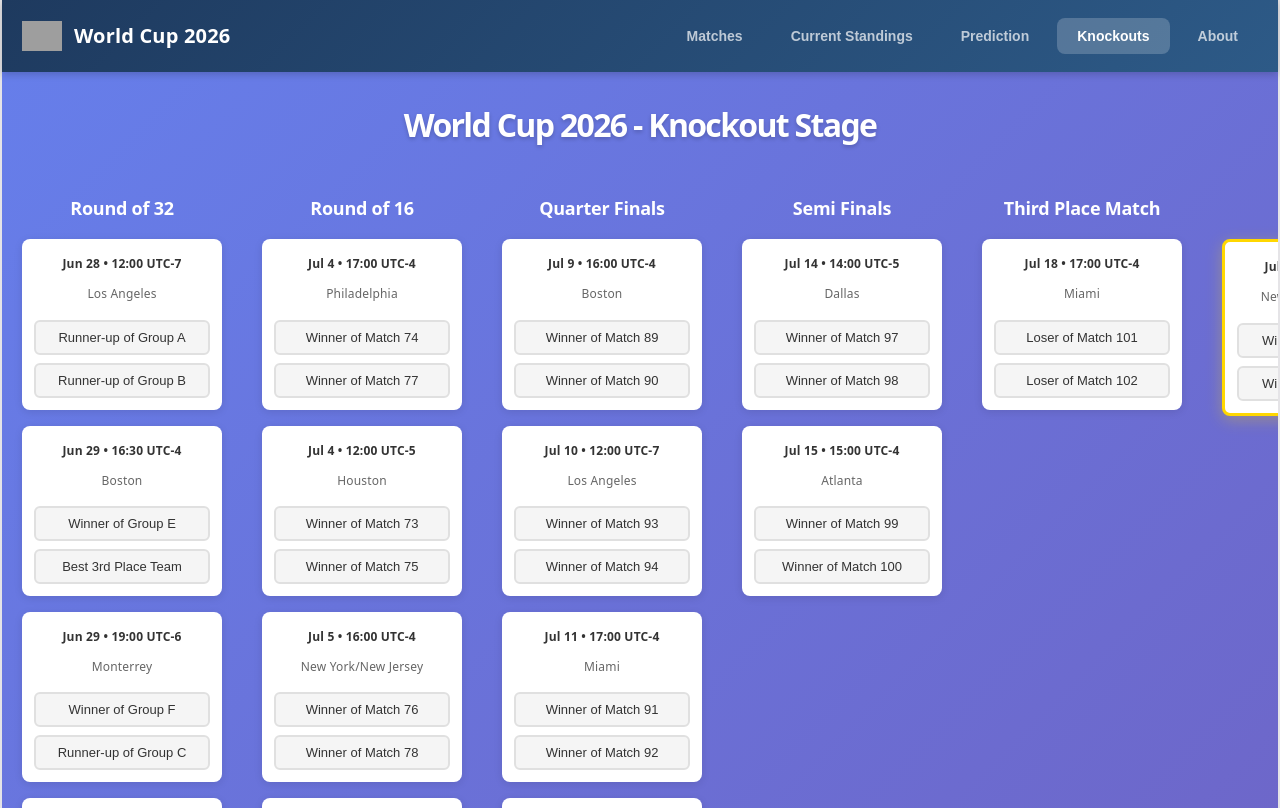
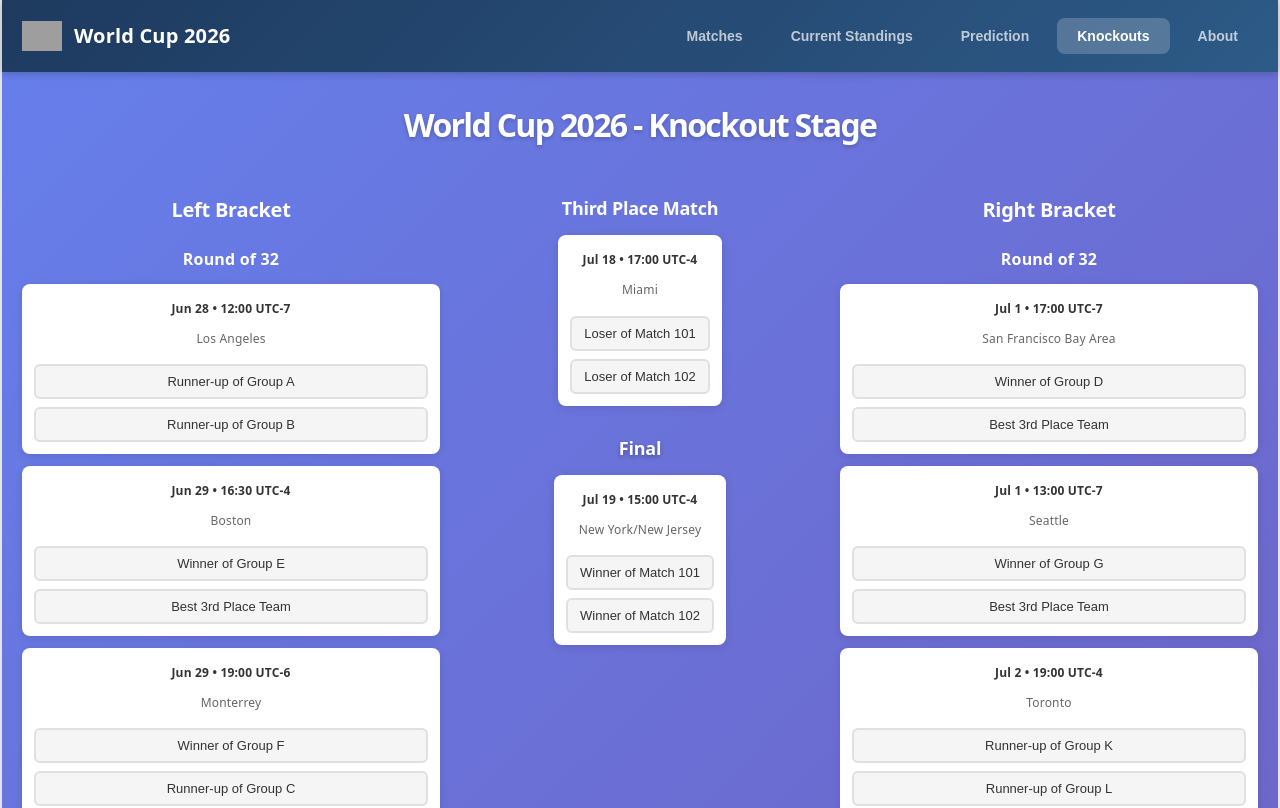
Before and after one commit to dinolongo/world-cup-ui, a Vue app: page /knockouts in a window 1280 px wide. Shown: the top 808 px of the page. Built offline with nearby package versions, Linux system fonts and the light colour scheme; grey boxes are pictures that could not be loaded.

Commit message:
refactor pages

```diff
--- /dev/null
+++ b/src/components/KnockoutMatchCard.vue
@@ -0,0 +1,151 @@
+<script setup>
+import { computed } from 'vue'
+import { teamCrests } from '../data/constants'
+
+const props = defineProps({
+  match: {
+    type: Object,
+    required: true
+  },
+  team1Name: {
+    type: String,
+    required: true
+  },
+  team2Name: {
+    type: String,
+    required: true
+  },
+  stadium: {
+    type: Object,
+    default: null
+  }
+})
+
+const emit = defineEmits(['select-winner'])
+
+const formatDate = (dateStr) => {
+  const date = new Date(dateStr)
+  return date.toLocaleDateString('en-US', { month: 'short', day: 'numeric' })
+}
+
+const formatTime = (timeStr) => {
+  return timeStr
+}
+
+const getTeamCrest = (teamName) => {
+  return teamCrests[teamName] || null
+}
+
+const handleTeamClick = (team) => {
+  emit('select-winner', team)
+}
+</script>
+
+<template>
+  <div class="knockout-match-card">
+    <div class="match-info">
+      <span class="date-time">{{ formatDate(match.date) }} • {{ formatTime(match.time) }}</span>
+      <span class="stadium">{{ stadium?.name || match.ground }}</span>
+      <span class="city">{{ stadium?.city || '' }}</span>
+    </div>
+    <div class="teams">
+      <button
+        class="team-button"
+        @click="handleTeamClick(team1Name)"
+      >
+        <img
+          v-if="getTeamCrest(team1Name)"
+          :src="getTeamCrest(team1Name)"
+          class="team-flag"
+          alt=""
+        />
+        {{ team1Name }}
+      </button>
+      <button
+        class="team-button"
+        @click="handleTeamClick(team2Name)"
+      >
+        <img
+          v-if="getTeamCrest(team2Name)"
+          :src="getTeamCrest(team2Name)"
+          class="team-flag"
+          alt=""
+        />
+        {{ team2Name }}
+      </button>
+    </div>
+  </div>
+</template>
+
+<style scoped>
+.knockout-match-card {
+  background: white;
+  border-radius: 8px;
+  padding: 12px;
+  box-shadow: 0 2px 8px rgba(0, 0, 0, 0.1);
+}
+
+.match-info {
+  display: flex;
+  flex-direction: column;
+  gap: 4px;
+  margin-bottom: 8px;
+  font-size: 12px;
+  color: #666;
+}
+
+.date-time {
+  font-weight: 600;
+  color: #333;
+}
+
+.stadium {
+  color: #666;
+  font-weight: 500;
+}
+
+.city {
+  color: #999;
+  font-size: 11px;
+}
+
+.teams {
+  display: flex;
+  flex-direction: column;
+  gap: 8px;
+}
+
+.team-button {
+  background: #f5f5f5;
+  border: 2px solid #e0e0e0;
+  border-radius: 6px;
+  padding: 8px 12px;
+  font-size: 13px;
+  font-weight: 500;
+  color: #333;
+  cursor: pointer;
+  transition: all 0.2s ease;
+  text-align: center;
+  display: flex;
+  align-items: center;
+  justify-content: center;
+  gap: 8px;
+}
+
+.team-button:hover {
+  background: #e8f4e8;
+  border-color: #4caf50;
+  color: #2e7d32;
+}
+
+.team-button:active {
+  transform: scale(0.98);
+}
+
+.team-flag {
+  width: 24px;
+  height: 24px;
+  object-fit: contain;
+  flex-shrink: 0;
+}
+</style>
--- a/src/pages/KnockoutsPage.vue
+++ b/src/pages/KnockoutsPage.vue
@@ -4,6 +4,7 @@ import matchStadiumData from '../data/match-stadium.json'
 import stadiumData from '../data/stadium-data.json'
 import { usePredictionStore } from '../stores/predictionStore'
 import { teamCrests } from '../data/constants'
+import KnockoutMatchCard from '../components/KnockoutMatchCard.vue'
 
 const predictionStore = usePredictionStore()
 
@@ -157,6 +158,33 @@ onMounted(() => {
   loading.value = false
 })
 
+// Split matches into left and right brackets
+const leftBracketMatches = computed(() => {
+  return knockoutMatches.value.filter(match =>
+    match.num >= 73 && match.num <= 80 || // Ro32 left
+    match.num >= 89 && match.num <= 92 || // Ro16 left
+    match.num >= 97 && match.num <= 98 || // QF left
+    match.num === 101 // SF left
+  )
+})
+
+const rightBracketMatches = computed(() => {
+  return knockoutMatches.value.filter(match =>
+    match.num >= 81 && match.num <= 88 || // Ro32 right
+    match.num >= 93 && match.num <= 96 || // Ro16 right
+    match.num >= 99 && match.num <= 100 || // QF right
+    match.num === 102 // SF right
+  )
+})
+
+const finalMatch = computed(() => {
+  return knockoutMatches.value.find(match => match.round === 'Final')
+})
+
+const thirdPlaceMatch = computed(() => {
+  return knockoutMatches.value.find(match => match.round === 'Match for third place')
+})
+
 // Get stadium details by name
 const getStadium = (groundName) => {
   return stadiums.value.find(stadium => stadium.name === groundName) || null
@@ -230,10 +258,6 @@ const formatTeamNamePlaceholder = (teamCode) => {
   return teamCode
 }
 
-// Get team crest URL
-const getTeamCrest = (teamName) => {
-  return teamCrests[teamName] || null
-}
 
 // Store for knockout predictions
 const knockoutPredictions = ref({})
@@ -273,266 +297,166 @@ const selectWinner = (match, team) => {
     </div>
 
     <div v-else class="bracket-container">
+      <!-- Left Bracket -->
+      <div class="bracket-side left-bracket">
+        <h2>Left Bracket</h2>
+
         <!-- Round of 32 -->
-      <div class="round">
-        <h2>Round of 32</h2>
+        <div class="round-section">
+          <h3>Round of 32</h3>
           <div class="matches">
-          <div
-            v-for="match in knockoutMatches.filter(m => m.round === 'Round of 32')"
+            <KnockoutMatchCard
+              v-for="match in leftBracketMatches.filter(m => m.round === 'Round of 32')"
               :key="match.num"
-            class="match-card"
-          >
-            <div class="match-info">
-              <span class="date-time">{{ formatDate(match.date) }} • {{ formatTime(match.time) }}</span>
-              <span class="stadium">{{ getStadium(match.ground)?.name || match.ground }}</span>
-              <span class="city">{{ getStadium(match.ground)?.city || '' }}</span>
+              :match="match"
+              :team1-name="getTeamName(match.team1, match.num, match.team2)"
+              :team2-name="getTeamName(match.team2, match.num, match.team1)"
+              :stadium="getStadium(match.ground)"
+              @select-winner="selectWinner(match, $event)"
+            />
           </div>
-            <div class="teams">
-              <button
-                class="team-button"
-                @click="selectWinner(match, getTeamName(match.team1, match.num, match.team2))"
-              >
-                <img
-                  v-if="getTeamCrest(getTeamName(match.team1, match.num, match.team2))"
-                  :src="getTeamCrest(getTeamName(match.team1, match.num, match.team2))"
-                  class="team-flag"
-                  alt=""
+        </div>
+
+        <!-- Round of 16 -->
+        <div class="round-section">
+          <h3>Round of 16</h3>
+          <div class="matches">
+            <KnockoutMatchCard
+              v-for="match in leftBracketMatches.filter(m => m.round === 'Round of 16')"
+              :key="match.num"
+              :match="match"
+              :team1-name="getTeamName(match.team1, match.num, match.team2)"
+              :team2-name="getTeamName(match.team2, match.num, match.team1)"
+              :stadium="getStadium(match.ground)"
+              @select-winner="selectWinner(match, $event)"
             />
-                {{ getTeamName(match.team1, match.num, match.team2) }}
-              </button>
-              <button
-                class="team-button"
-                @click="selectWinner(match, getTeamName(match.team2, match.num, match.team1))"
-              >
-                <img
-                  v-if="getTeamCrest(getTeamName(match.team2, match.num, match.team1))"
-                  :src="getTeamCrest(getTeamName(match.team2, match.num, match.team1))"
-                  class="team-flag"
-                  alt=""
+          </div>
+        </div>
+
+        <!-- Quarter Finals -->
+        <div class="round-section">
+          <h3>Quarter Finals</h3>
+          <div class="matches">
+            <KnockoutMatchCard
+              v-for="match in leftBracketMatches.filter(m => m.round === 'Quarter-final')"
+              :key="match.num"
+              :match="match"
+              :team1-name="getTeamName(match.team1, match.num, match.team2)"
+              :team2-name="getTeamName(match.team2, match.num, match.team1)"
+              :stadium="getStadium(match.ground)"
+              @select-winner="selectWinner(match, $event)"
             />
-                {{ getTeamName(match.team2, match.num, match.team1) }}
-              </button>
           </div>
+        </div>
+
+        <!-- Semi Final -->
+        <div class="round-section">
+          <h3>Semi Final</h3>
+          <div class="matches">
+            <KnockoutMatchCard
+              v-for="match in leftBracketMatches.filter(m => m.round === 'Semi-final')"
+              :key="match.num"
+              :match="match"
+              :team1-name="getTeamName(match.team1, match.num, match.team2)"
+              :team2-name="getTeamName(match.team2, match.num, match.team1)"
+              :stadium="getStadium(match.ground)"
+              @select-winner="selectWinner(match, $event)"
+            />
           </div>
         </div>
       </div>
 
-      <!-- Round of 16 -->
-      <div class="round">
-        <h2>Round of 16</h2>
-        <div class="matches">
-          <div
-            v-for="match in knockoutMatches.filter(m => m.round === 'Round of 16')"
-            :key="match.num"
-            class="match-card"
-          >
-            <div class="match-info">
-              <span class="date-time">{{ formatDate(match.date) }} • {{ formatTime(match.time) }}</span>
-              <span class="stadium">{{ getStadium(match.ground)?.name || match.ground }}</span>
-              <span class="city">{{ getStadium(match.ground)?.city || '' }}</span>
+      <!-- Center Section (Final & Third Place) -->
+      <div class="center-section">
+        <div v-if="thirdPlaceMatch" class="third-place-section">
+          <h2>Third Place Match</h2>
+          <KnockoutMatchCard
+            :match="thirdPlaceMatch"
+            :team1-name="getTeamName(thirdPlaceMatch.team1, thirdPlaceMatch.num, thirdPlaceMatch.team2)"
+            :team2-name="getTeamName(thirdPlaceMatch.team2, thirdPlaceMatch.num, thirdPlaceMatch.team1)"
+            :stadium="getStadium(thirdPlaceMatch.ground)"
+            @select-winner="selectWinner(thirdPlaceMatch, $event)"
+          />
         </div>
-            <div class="teams">
-              <button
-                class="team-button"
-                @click="selectWinner(match, getTeamName(match.team1, match.num, match.team2))"
-              >
-                <img
-                  v-if="getTeamCrest(getTeamName(match.team1, match.num, match.team2))"
-                  :src="getTeamCrest(getTeamName(match.team1, match.num, match.team2))"
-                  class="team-flag"
-                  alt=""
+
+        <div v-if="finalMatch" class="final-section">
+          <h2 class="final-title">Final</h2>
+          <KnockoutMatchCard
+            :match="finalMatch"
+            :team1-name="getTeamName(finalMatch.team1, finalMatch.num, finalMatch.team2)"
+            :team2-name="getTeamName(finalMatch.team2, finalMatch.num, finalMatch.team1)"
+            :stadium="getStadium(finalMatch.ground)"
+            @select-winner="selectWinner(finalMatch, $event)"
+            class="final-card"
           />
-                {{ getTeamName(match.team1, match.num, match.team2) }}
-              </button>
-              <button
-                class="team-button"
-                @click="selectWinner(match, getTeamName(match.team2, match.num, match.team1))"
-              >
-                <img
-                  v-if="getTeamCrest(getTeamName(match.team2, match.num, match.team1))"
-                  :src="getTeamCrest(getTeamName(match.team2, match.num, match.team1))"
-                  class="team-flag"
-                  alt=""
-                />
-                {{ getTeamName(match.team2, match.num, match.team1) }}
-              </button>
         </div>
       </div>
+
+      <!-- Right Bracket -->
+      <div class="bracket-side right-bracket">
+        <h2>Right Bracket</h2>
+
+        <!-- Round of 32 -->
+        <div class="round-section">
+          <h3>Round of 32</h3>
+          <div class="matches">
+            <KnockoutMatchCard
+              v-for="match in rightBracketMatches.filter(m => m.round === 'Round of 32')"
+              :key="match.num"
+              :match="match"
+              :team1-name="getTeamName(match.team1, match.num, match.team2)"
+              :team2-name="getTeamName(match.team2, match.num, match.team1)"
+              :stadium="getStadium(match.ground)"
+              @select-winner="selectWinner(match, $event)"
+            />
+          </div>
+        </div>
+
+        <!-- Round of 16 -->
+        <div class="round-section">
+          <h3>Round of 16</h3>
+          <div class="matches">
+            <KnockoutMatchCard
+              v-for="match in rightBracketMatches.filter(m => m.round === 'Round of 16')"
+              :key="match.num"
+              :match="match"
+              :team1-name="getTeamName(match.team1, match.num, match.team2)"
+              :team2-name="getTeamName(match.team2, match.num, match.team1)"
+              :stadium="getStadium(match.ground)"
+              @select-winner="selectWinner(match, $event)"
+            />
           </div>
         </div>
 
         <!-- Quarter Finals -->
-      <div class="round">
-        <h2>Quarter Finals</h2>
+        <div class="round-section">
+          <h3>Quarter Finals</h3>
           <div class="matches">
-          <div
-            v-for="match in knockoutMatches.filter(m => m.round === 'Quarter-final')"
+            <KnockoutMatchCard
+              v-for="match in rightBracketMatches.filter(m => m.round === 'Quarter-final')"
               :key="match.num"
-            class="match-card"
-          >
-            <div class="match-info">
-              <span class="date-time">{{ formatDate(match.date) }} • {{ formatTime(match.time) }}</span>
-              <span class="stadium">{{ getStadium(match.ground)?.name || match.ground }}</span>
-              <span class="city">{{ getStadium(match.ground)?.city || '' }}</span>
-            </div>
-            <div class="teams">
-              <button
-                class="team-button"
-                @click="selectWinner(match, getTeamName(match.team1, match.num, match.team2))"
-              >
-                <img
-                  v-if="getTeamCrest(getTeamName(match.team1, match.num, match.team2))"
-                  :src="getTeamCrest(getTeamName(match.team1, match.num, match.team2))"
-                  class="team-flag"
-                  alt=""
+              :match="match"
+              :team1-name="getTeamName(match.team1, match.num, match.team2)"
+              :team2-name="getTeamName(match.team2, match.num, match.team1)"
+              :stadium="getStadium(match.ground)"
+              @select-winner="selectWinner(match, $event)"
             />
-                {{ getTeamName(match.team1, match.num, match.team2) }}
-              </button>
-              <button
-                class="team-button"
-                @click="selectWinner(match, getTeamName(match.team2, match.num, match.team1))"
-              >
-                <img
-                  v-if="getTeamCrest(getTeamName(match.team2, match.num, match.team1))"
-                  :src="getTeamCrest(getTeamName(match.team2, match.num, match.team1))"
-                  class="team-flag"
-                  alt=""
-                />
-                {{ getTeamName(match.team2, match.num, match.team1) }}
-              </button>
-            </div>
-          </div>
           </div>
         </div>
 
-      <!-- Semi Finals -->
-      <div class="round">
-        <h2>Semi Finals</h2>
+        <!-- Semi Final -->
+        <div class="round-section">
+          <h3>Semi Final</h3>
           <div class="matches">
-          <div
-            v-for="match in knockoutMatches.filter(m => m.round === 'Semi-final')"
+            <KnockoutMatchCard
+              v-for="match in rightBracketMatches.filter(m => m.round === 'Semi-final')"
               :key="match.num"
-            class="match-card"
-          >
-            <div class="match-info">
-              <span class="date-time">{{ formatDate(match.date) }} • {{ formatTime(match.time) }}</span>
-              <span class="stadium">{{ getStadium(match.ground)?.name || match.ground }}</span>
-              <span class="city">{{ getStadium(match.ground)?.city || '' }}</span>
-            </div>
-            <div class="teams">
-              <button
-                class="team-button"
-                @click="selectWinner(match, getTeamName(match.team1, match.num, match.team2))"
-              >
-                <img
-                  v-if="getTeamCrest(getTeamName(match.team1, match.num, match.team2))"
-                  :src="getTeamCrest(getTeamName(match.team1, match.num, match.team2))"
-                  class="team-flag"
-                  alt=""
+              :match="match"
+              :team1-name="getTeamName(match.team1, match.num, match.team2)"
+              :team2-name="getTeamName(match.team2, match.num, match.team1)"
+              :stadium="getStadium(match.ground)"
+              @select-winner="selectWinner(match, $event)"
             />
-                {{ getTeamName(match.team1, match.num, match.team2) }}
-              </button>
-              <button
-                class="team-button"
-                @click="selectWinner(match, getTeamName(match.team2, match.num, match.team1))"
-              >
-                <img
-                  v-if="getTeamCrest(getTeamName(match.team2, match.num, match.team1))"
-                  :src="getTeamCrest(getTeamName(match.team2, match.num, match.team1))"
-                  class="team-flag"
-                  alt=""
-                />
-                {{ getTeamName(match.team2, match.num, match.team1) }}
-              </button>
-            </div>
-          </div>
-        </div>
-      </div>
-
-      <!-- Third Place Match -->
-      <div class="round">
-        <h2>Third Place Match</h2>
-        <div class="matches">
-          <div
-            v-for="match in knockoutMatches.filter(m => m.round === 'Match for third place')"
-            :key="match.num"
-            class="match-card"
-          >
-            <div class="match-info">
-              <span class="date-time">{{ formatDate(match.date) }} • {{ formatTime(match.time) }}</span>
-              <span class="stadium">{{ getStadium(match.ground)?.name || match.ground }}</span>
-              <span class="city">{{ getStadium(match.ground)?.city || '' }}</span>
-            </div>
-            <div class="teams">
-              <button
-                class="team-button"
-                @click="selectWinner(match, getTeamName(match.team1, match.num, match.team2))"
-              >
-                <img
-                  v-if="getTeamCrest(getTeamName(match.team1, match.num, match.team2))"
-                  :src="getTeamCrest(getTeamName(match.team1, match.num, match.team2))"
-                  class="team-flag"
-                  alt=""
-                />
-                {{ getTeamName(match.team1, match.num, match.team2) }}
-              </button>
-              <button
-                class="team-button"
-                @click="selectWinner(match, getTeamName(match.team2, match.num, match.team1))"
-              >
-                <img
-                  v-if="getTeamCrest(getTeamName(match.team2, match.num, match.team1))"
-                  :src="getTeamCrest(getTeamName(match.team2, match.num, match.team1))"
-                  class="team-flag"
-                  alt=""
-                />
-                {{ getTeamName(match.team2, match.num, match.team1) }}
-              </button>
-            </div>
-          </div>
-        </div>
-      </div>
-
-      <!-- Final -->
-      <div class="round final">
-        <h2>Final</h2>
-        <div class="matches">
-          <div
-            v-for="match in knockoutMatches.filter(m => m.round === 'Final')"
-            :key="match.num"
-            class="match-card final-card"
-          >
-            <div class="match-info">
-              <span class="date-time">{{ formatDate(match.date) }} • {{ formatTime(match.time) }}</span>
-              <span class="stadium">{{ getStadium(match.ground)?.name || match.ground }}</span>
-              <span class="city">{{ getStadium(match.ground)?.city || '' }}</span>
-            </div>
-            <div class="teams">
-              <button
-                class="team-button"
-                @click="selectWinner(match, getTeamName(match.team1, match.num, match.team2))"
-              >
-                <img
-                  v-if="getTeamCrest(getTeamName(match.team1, match.num, match.team2))"
-                  :src="getTeamCrest(getTeamName(match.team1, match.num, match.team2))"
-                  class="team-flag"
-                  alt=""
-                />
-                {{ getTeamName(match.team1, match.num, match.team2) }}
-              </button>
-              <button
-                class="team-button"
-                @click="selectWinner(match, getTeamName(match.team2, match.num, match.team1))"
-              >
-                <img
-                  v-if="getTeamCrest(getTeamName(match.team2, match.num, match.team1))"
-                  :src="getTeamCrest(getTeamName(match.team2, match.num, match.team1))"
-                  class="team-flag"
-                  alt=""
-                />
-                {{ getTeamName(match.team2, match.num, match.team1) }}
-              </button>
-            </div>
           </div>
         </div>
       </div>
@@ -568,108 +492,92 @@ h1 {
   display: flex;
   gap: 40px;
   width: 100%;
-  max-width: 1600px;
+  max-width: 1800px;
   overflow-x: auto;
   padding: 20px;
+  align-items: flex-start;
 }
 
-.round {
+.bracket-side {
   flex: 1;
-  min-width: 200px;
+  min-width: 280px;
 }
 
-.round h2 {
+.bracket-side h2 {
   color: white;
-  font-size: 18px;
+  font-size: 20px;
   font-weight: 600;
   text-align: center;
-  margin-bottom: 20px;
+  margin-bottom: 24px;
+}
+
+.round-section {
+  margin-bottom: 24px;
+}
+
+.round-section h3 {
+  color: white;
+  font-size: 16px;
+  font-weight: 600;
+  text-align: center;
+  margin-bottom: 12px;
 }
 
 .matches {
   display: flex;
   flex-direction: column;
-  gap: 16px;
+  gap: 12px;
 }
 
-.match-card {
-  background: white;
-  border-radius: 8px;
-  padding: 12px;
-  box-shadow: 0 2px 8px rgba(0, 0, 0, 0.1);
+.center-section {
+  flex: 0 0 320px;
+  display: flex;
+  flex-direction: column;
+  gap: 32px;
+  align-items: center;
+  justify-content: center;
+  min-height: 100%;
 }
 
-.match-card.final-card {
+.third-place-section h2,
+.final-section h2 {
+  color: white;
+  font-size: 18px;
+  font-weight: 600;
+  text-align: center;
+  margin-bottom: 16px;
+}
+
+.final-title {
+  font-size: 24px;
+  color: #ffd700;
+  text-shadow: 0 2px 4px rgba(0, 0, 0, 0.3);
+}
+
+.final-card :deep(.knockout-match-card) {
   border: 3px solid #ffd700;
   box-shadow: 0 4px 16px rgba(255, 215, 0, 0.3);
 }
 
-.match-info {
-  display: flex;
-  flex-direction: column;
-  gap: 4px;
-  margin-bottom: 8px;
-  font-size: 12px;
-  color: #666;
-}
-
-.date-time {
-  font-weight: 600;
-  color: #333;
-}
-
-.stadium {
-  color: #666;
-  font-weight: 500;
-}
-
-.city {
-  color: #999;
-  font-size: 11px;
-}
-
-.teams {
-  display: flex;
-  flex-direction: column;
-  gap: 8px;
-}
-
-.team-button {
-  background: #f5f5f5;
-  border: 2px solid #e0e0e0;
-  border-radius: 6px;
-  padding: 8px 12px;
-  font-size: 13px;
-  font-weight: 500;
-  color: #333;
-  cursor: pointer;
-  transition: all 0.2s ease;
-  text-align: center;
-}
-
-.team-button:hover {
-  background: #e8f4e8;
-  border-color: #4caf50;
-  color: #2e7d32;
-}
-
-.team-button:active {
-  transform: scale(0.98);
-}
-
-.final .team-button:hover {
+.final-card :deep(.team-button:hover) {
   background: #fff8e1;
   border-color: #ffc107;
   color: #f57c00;
 }
 
-@media (max-width: 1024px) {
+@media (max-width: 1200px) {
   .bracket-container {
     flex-direction: column;
     align-items: center;
   }
 
-  .round {
+  .bracket-side {
+    width: 100%;
+    max-width: 400px;
+  }
+
+  .center-section {
+    flex: none;
     width: 100%;
     max-width: 400px;
   }
```
Lines whose indentation alone changed are shown as unchanged.
